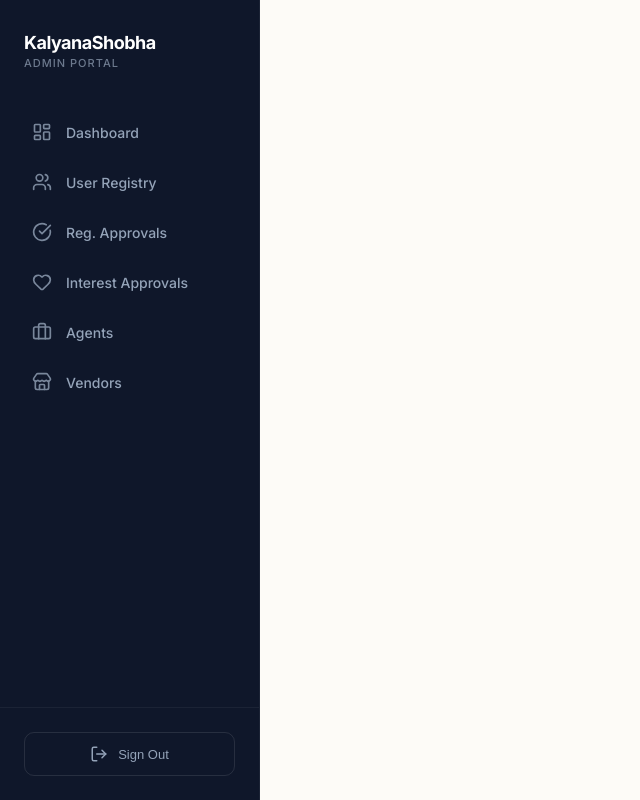
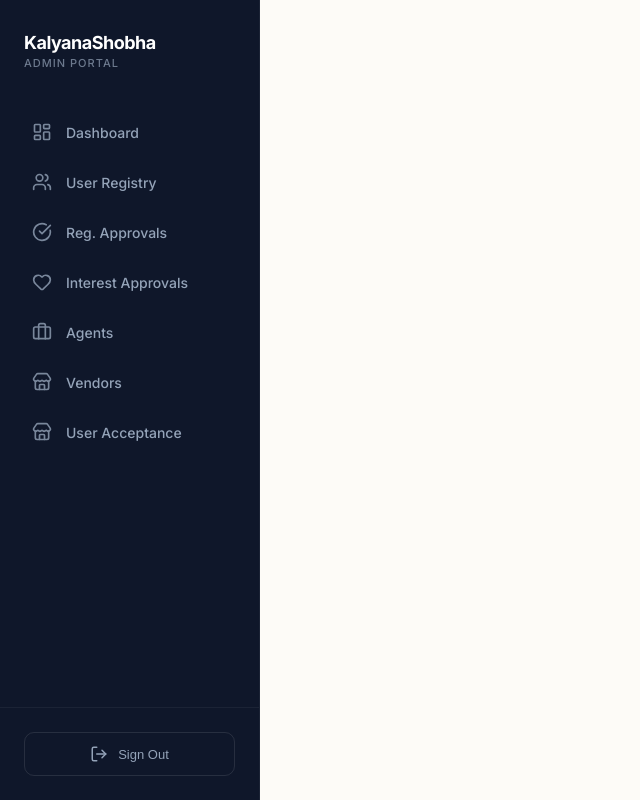
Before and after one commit to Naveen01-alt/kalyanashobha, a React (Vite) app: page /admin in a window 1280 px wide. Shown: the whole page, without its empty margins (0-640 px from the left). Built offline with nearby package versions, Linux system fonts and the light colour scheme; no server answers; sample sign-in values are in the browser's storage.

Commit message:
Update AdminSidebar.jsx

```diff
--- a/src/Admin/Sidebar/AdminSidebar.jsx
+++ b/src/Admin/Sidebar/AdminSidebar.jsx
@@ -119,6 +119,12 @@ export default function AdminSidebar() {
               <span>Vendors</span>
             </NavLink>
           </li>
+          <li>
+            <NavLink to="/admin/user-certificates" className={({ isActive }) => (isActive ? "ks-nav-link active" : "ks-nav-link")}>
+              <Store size={20} />
+              <span>User Acceptance</span>
+            </NavLink>
+          </li>
 
         </ul>
       </nav>
```
